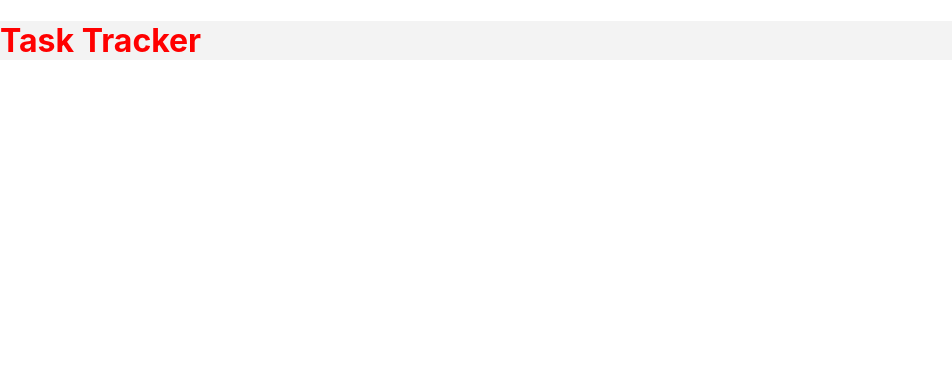
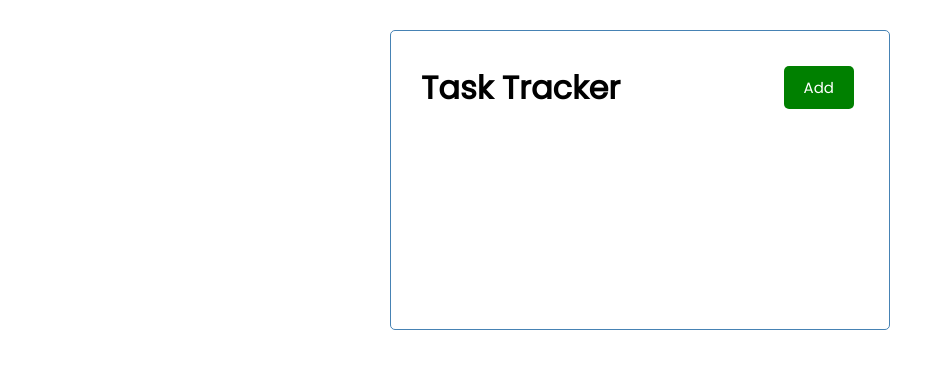
Before and after one commit to mikiyas-girma/react-task-tracker, a React (Create React App) app: page / in a window 1280 px wide. Shown: the top 368 px of the page, without its empty margins (0-952 px from the left). Built offline with nearby package versions, Linux system fonts and the light colour scheme.

Commit message:
Button component

```diff
--- /dev/null
+++ b/src/components/Button.js
@@ -0,0 +1,18 @@
+import PropTypes from 'prop-types'
+
+const Button = ({ color , text}) => {
+  return (
+    <button style={{background: color}} className='btn'>{text}</button>
+  )
+}
+
+Button.defaultProps = {
+  color : 'steelblue',
+}
+
+Button.propTypes = {
+  text : PropTypes.string,
+  color : PropTypes.string,
+}
+
+export default Button
--- a/src/components/Header.js
+++ b/src/components/Header.js
@@ -1,9 +1,12 @@
 import PropTypes from 'prop-types';
+import Button from './Button';
 
 const Header = ({ title }) => {
   return (
-    <header>
-      <h1 style={headStyles}> {title} </h1>
+    <header className='header'>
+      <h1 > {title} </h1>
+      <Button color = 'green' text = 'Add'/>
+
     </header>
   )
 }
@@ -16,9 +19,9 @@
   title: PropTypes.string.isRequired,
 }
 
-const headStyles = {
-  color: 'red',
-  backgroundColor: '#f3f3f3'
-}
+// const headStyles = {
+//   color: 'red',
+//   backgroundColor: '#f3f3f3'
+// }
 
 export default Header
--- a/src/index.css
+++ b/src/index.css
@@ -1,13 +1,112 @@
-body {
+@import url('https://fonts.googleapis.com/css2?family=Poppins:wght@300;400&display=swap');
+
+* {
+  box-sizing: border-box;
   margin: 0;
-  font-family: -apple-system, BlinkMacSystemFont, 'Segoe UI', 'Roboto', 'Oxygen',
-    'Ubuntu', 'Cantarell', 'Fira Sans', 'Droid Sans', 'Helvetica Neue',
-    sans-serif;
-  -webkit-font-smoothing: antialiased;
-  -moz-osx-font-smoothing: grayscale;
+  padding: 0;
 }
 
-code {
-  font-family: source-code-pro, Menlo, Monaco, Consolas, 'Courier New',
-    monospace;
+body {
+  font-family: 'Poppins', sans-serif;
 }
+
+.container {
+  max-width: 500px;
+  margin: 30px auto;
+  overflow: auto;
+  min-height: 300px;
+  border: 1px solid steelblue;
+  padding: 30px;
+  border-radius: 5px;
+}
+
+.header {
+  display: flex;
+  justify-content: space-between;
+  align-items: center;
+  margin-bottom: 20px;
+}
+
+.btn {
+  display: inline-block;
+  background: #000;
+  color: #fff;
+  border: none;
+  padding: 10px 20px;
+  margin: 5px;
+  border-radius: 5px;
+  cursor: pointer;
+  text-decoration: none;
+  font-size: 15px;
+  font-family: inherit;
+}
+
+.btn:focus {
+  outline: none;
+}
+
+.btn:active {
+  transform: scale(0.98);
+}
+
+.btn-block {
+  display: block;
+  width: 100%;
+}
+
+.task {
+  background: #f4f4f4;
+  margin: 5px;
+  padding: 10px 20px;
+  cursor: pointer;
+}
+
+.task.reminder {
+  border-left: 5px solid green;
+}
+
+.task h3 {
+  display: flex;
+  align-items: center;
+  justify-content: space-between;
+}
+
+.add-form {
+  margin-bottom: 40px;
+}
+
+.form-control {
+  margin: 20px 0;
+}
+
+.form-control label {
+  display: block;
+}
+
+.form-control input {
+  width: 100%;
+  height: 40px;
+  margin: 5px;
+  padding: 3px 7px;
+  font-size: 17px;
+}
+
+.form-control-check {
+  display: flex;
+  align-items: center;
+  justify-content: space-between;
+}
+
+.form-control-check label {
+  flex: 1;
+}
+
+.form-control-check input {
+  flex: 2;
+  height: 20px;
+}
+
+footer {
+  margin-top: 30px;
+  text-align: center;
+}
```
